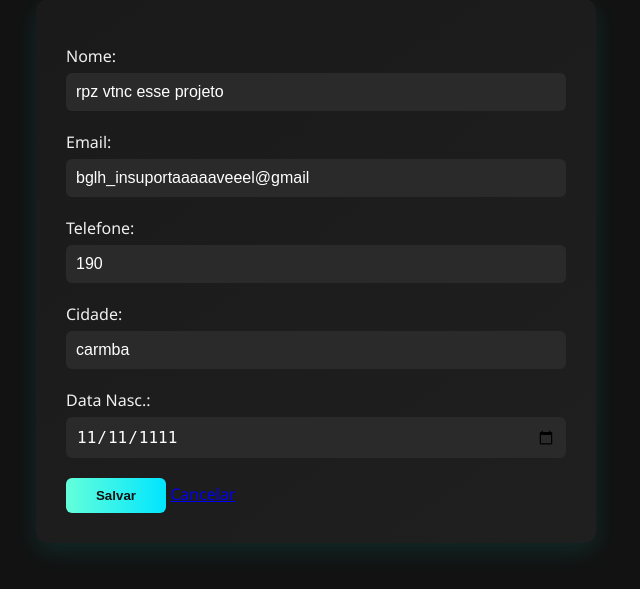
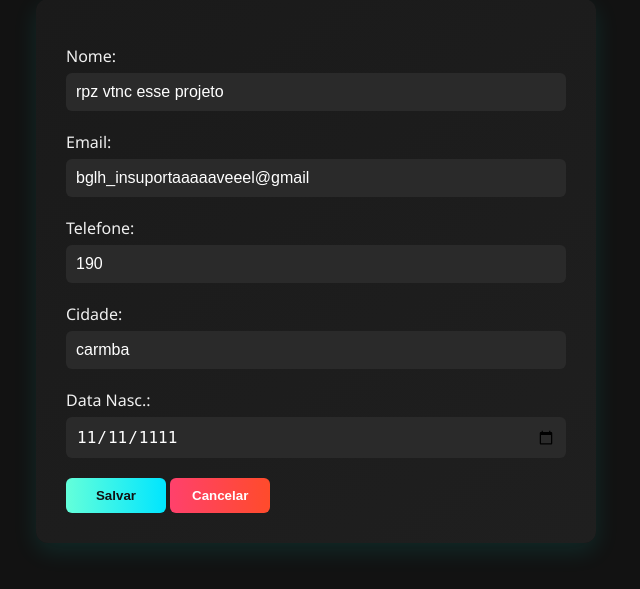
Before and after one commit to sh1ftx/MVCFlaskApp, a Flask app: page /edit_user/2 in a window 1280 px wide. Shown: the part 125-714 px from the top of the page, without its empty margins (324-964 px from the left). Run offline with Flask 3, Linux system fonts and the light colour scheme; data comes from the database, SQL or seed files in the repository.

Commit message:
correcao para o botao cancelar pegar o estilo do css

```diff
--- a/App/templates/edit_product.html
+++ b/App/templates/edit_product.html
@@ -17,7 +17,7 @@
         <p>Preço: <input type="text" id="preco" value="{{ produto[3] }}" required></p>
         <p>Estoque: <input type="text" id="estoque" value="{{ produto[4] }}" required></p>
         <button type="submit">Salvar</button>
-        <a href="/product_list">Cancelar</a>
+        <button type="button" class="button-cancelar" onclick="window.location.href='/product_list'">Cancelar</button>
     </form>
 </body>
 
--- a/App/templates/edit_user.html
+++ b/App/templates/edit_user.html
@@ -4,7 +4,7 @@
 <head>
     <meta charset="UTF-8">
     <title>Editar Usuário</title>
-  <link rel="stylesheet" href="{{ url_for('static', filename='css/edit_user.css') }}">
+    <link rel="stylesheet" href="{{ url_for('static', filename='css/edit_user.css') }}">
 </head>
 
 <body>
@@ -17,7 +17,7 @@
         <p>Cidade: <input type="text" id="cidade" value="{{ user[4] }}" required></p>
         <p>Data Nasc.: <input type="date" id="data_nascimento" value="{{ user[5] }}" required></p>
         <button type="submit">Salvar</button>
-        <a href="/user_list">Cancelar</a>
+        <button type="button" class="button-cancelar" onclick="window.location.href='/user_list'">Cancelar</button>
     </form>
 
 
```
